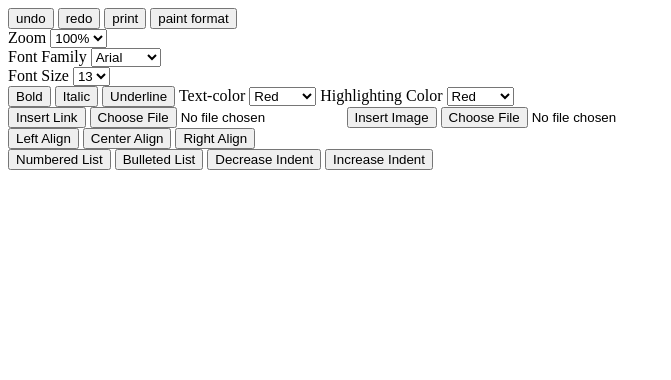
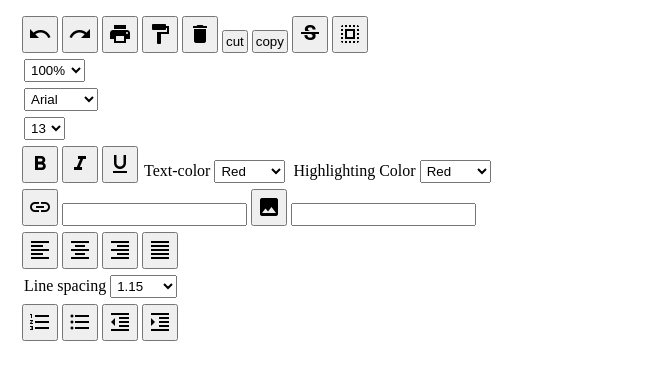
Before and after one commit to Marko351/copy-google-docs, a plain HTML site: page index.html in a window 1280 px wide. Shown: the whole page, without its empty margins (0-671 px from the left). Drawn offline with Linux system fonts and the light colour scheme.

Commit message:
Version 2

```diff
--- a/index.html
+++ b/index.html
@@ -4,20 +4,38 @@
     <meta charset="UTF-8">
     <meta name="viewport" content="width=device-width, initial-scale=1.0">
     <meta http-equiv="X-UA-Compatible" content="ie=edge">
+    <link href="https://fonts.googleapis.com/icon?family=Material+Icons"
+      rel="stylesheet">
     <title>Google Docs</title>
+    <style>
+        *{
+            padding: 2px;
+        }
+        div{
+            /* display: inline-block; */
+            margin: 2px 8px;
+        }
+        #writing-area{
+            display: block;
+        }
+    </style>
 </head>
 <body>
     <div>
-        <button id="undo" onclick='undo()'>undo</button>
-        <button id="redo" onclick='redo()'>redo</button>
-        <button id="print" onclick='print()'>print</button>
-        <button id="paint-format">paint format</button>
+        <button onclick='undo()'> <i class="material-icons">undo</i></button>
+        <button onclick='redo()'><i class="material-icons">redo</i></button>
+        <button onclick='print()'><i class="material-icons">print</i></button>
+        <button><i class="material-icons">format_paint</i></button>
+        <button onclick="deleteHandler()"><i class="material-icons">delete</i></button>
+        <button onclick="cutHandler()">cut</button>
+        <button onclick="copyHandler()">copy</button>
+        <button onclick="striketrought()"><i class="material-icons">strikethrough_s</i></button>
+        <button onclick="selectedAll()"><i class="material-icons">select_all </i></button>
     </div>
 
-    <div id="zoom">
+    <div>
         <label>
-            Zoom
-            <select id="zoom">
+            <select id="zoom" onchange="zoom()">
                 <option value="50">50%</option>
                 <option value="75">75%</option>
                 <option value="100" selected>100%</option>
@@ -29,8 +47,7 @@
     </div>
 
     <div>
-        <label for="">
-            Font Family
+        <label>
             <select id="font-family" onclick="changeFontFamily()">
                 <option value="Arial" selected>Arial</option>
                 <option value="Georgia">Georgia</option>
@@ -41,7 +58,6 @@
 
     <div>
         <label>
-            Font Size
             <select id="font-size" onchange='changeFontSize()'>
                 <option value=1>9</option>
                 <option value=2>11</option>
@@ -55,9 +71,9 @@
     </div>
 
     <div id="text-decoration">
-        <button onclick="bold()">Bold</button>
-        <button onclick="italic()">Italic</button>
-        <button onclick="underline()">Underline</button>
+        <button onclick="bold()"><i class="material-icons">format_bold</i></button>
+        <button onclick="italic()"><i class="material-icons">format_italic</i></button>
+        <button onclick="underline()"><i class="material-icons">format_underlined</i></button>
         <label>
             Text-color
             <select id="text-color"  onchange='changeTextColor()'>
@@ -83,33 +99,42 @@
     </div>
 
     <div>
-        <button>Insert Link</button>
-        <input type="file"/>
+        <button onclick="insertLink()"><i class="material-icons">insert_link</i></button>
+        <input type="text" id="link"/>
 
-        <button>Insert Image</button>
-        <input type="file" name=""/>
-    </div>
-
-    <div id="aling">
-        <button onclick="alignLeft()">Left Align</button>
-        <button onclick="alignCenter()">Center Align</button>
-        <button onclick="alignRight()">Right Align</button>
+        <button onclick="insertImage()"><i class="material-icons">insert_photo</i></button>
+        <input type="text" id="linkImage"/>
     </div>
 
     <div>
-        <button onclick="insertOrderedList()">Numbered List</button>
-        <button onclick="insertUnorderedList()">Bulleted List</button>
-        <button onclick='indent()'>Decrease Indent</button>
-        <button onclick='outdent()'>Increase Indent</button>
+        <button onclick="alignLeft()"><i class="material-icons">format_align_left</i></button>
+        <button onclick="alignCenter()"><i class="material-icons">format_align_center</i></button>
+        <button onclick="alignRight()"><i class="material-icons">format_align_right</i></button>
+        <button onclick="alignJustify()"><i class="material-icons">format_align_justify</i></button>
     </div>
 
-    <div contenteditable="true">
+    <div>
+        <label>
+            Line spacing
+            <select id="lineSpacing">
+                <option value="">1.15</option>
+                <option value="">1.5</option>
+                <option value="">double</option>
+            </select>
+        </label>
+    </div>
+
+    <div>
+        <button onclick="insertOrderedList()"><i class="material-icons">format_list_numbered</i></button>
+        <button onclick="insertUnorderedList()"><i class="material-icons">format_list_bulleted</i></button>
+        <button onclick='indent()'><i class="material-icons">format_indent_decrease</i></button>
+        <button onclick='outdent()'><i class="material-icons">format_indent_increase</i></button>
+    </div>
+
+    <div contenteditable="true" id="writing-area" >
 
     </div>
 
-    <script>
-
-    </script>
 
     <script src="script.js"></script>
 </body>
--- a/script.js
+++ b/script.js
@@ -1,8 +1,8 @@
- function undo(){
+ const undo = () => {
      document.execCommand('undo', false, null);
  }
 
- function redo(){
+ const redo = () => {
     document.execCommand('redo', false, null);
 }
 
@@ -10,33 +10,57 @@ const print = () => {
     window.print();
 }
 
-function bold(){
+const deleteHandler = () => {
+    document.execCommand('delete', false, null)
+}
+
+const cutHandler = () => {
+    document.execCommand('cut', false, null);
+}
+
+const copyHandler = () => {
+    document.execCommand('copy', false, null);
+}
+
+const striketrought = () => {
+    document.execCommand('strikeThrough', false, null);
+}
+
+const selectedAll = () => {
+    document.execCommand('selectAll', false, null);
+}
+
+const bold = () => {
     document.execCommand('bold', false, null);
 }
 
-function italic(){
+const italic = () => {
     document.execCommand('italic', false, null);
 }
 
-function underline(){
+const underline = () => {
     document.execCommand('underline', false, null);
 }
 
-function changeFontFamily(){
+const changeFontFamily = () => {
     var value = document.getElementById('font-family').value;
     document.execCommand('fontName', false, value);
 }
 
-function alignLeft(){
+const alignLeft = () => {
     document.execCommand('justifyLeft',false, null);
 }
 
-function alignCenter(){
+const alignCenter = () => {
     document.execCommand('justifyCenter',false, null);
 }
 
-function alignRight(){
+const alignRight = () => {
     document.execCommand('justifyRight',false, null);
+}
+
+const alignJustify = () => {
+    document.execCommand('justifyFull', false, null);
 }
 
 const changeFontSize = () => {
@@ -69,3 +93,38 @@ const insertOrderedList = () => {
 const insertUnorderedList = () => {
     document.execCommand('insertUnorderedList', false, null);
 }
+
+const zoom = () => {
+    let zoom = document.getElementById('zoom').value;
+    let writingArea = document.getElementById('writing-area');
+    if(zoom){
+        zoom = zoom / 100;
+    }
+
+    writingArea.style.transform = `scale(${zoom})`;
+    if(zoom > 1){
+        writingArea.style.transformOrigin = `top left`;
+    }else{
+        writingArea.style.transformOrigin = `center`;
+    }
+
+
+}
+
+const insertLink = () => {
+    let link = document.getElementById('link').value;
+    document.execCommand('createLink', false, link);
+    editableFalse();
+}
+
+const editableFalse = () => {
+    let a = document.getElementsByTagName('a');
+    for(let i = 0; i<a.length; i++){
+        a[i].setAttribute("contenteditable", false);
+    }
+}
+
+const insertImage = () => {
+    let linkImage = document.getElementById('linkImage').value;
+    document.execCommand('insertImage', false, linkImage);
+}
```
